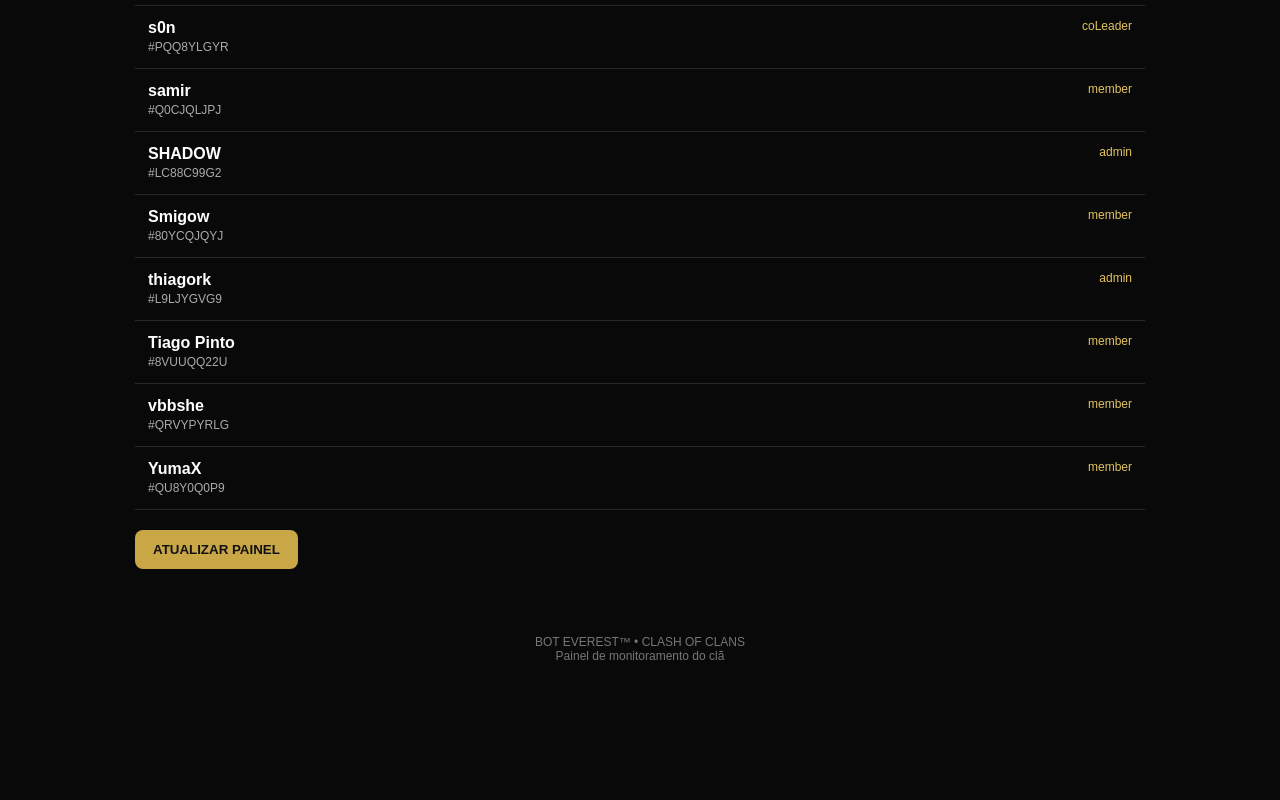
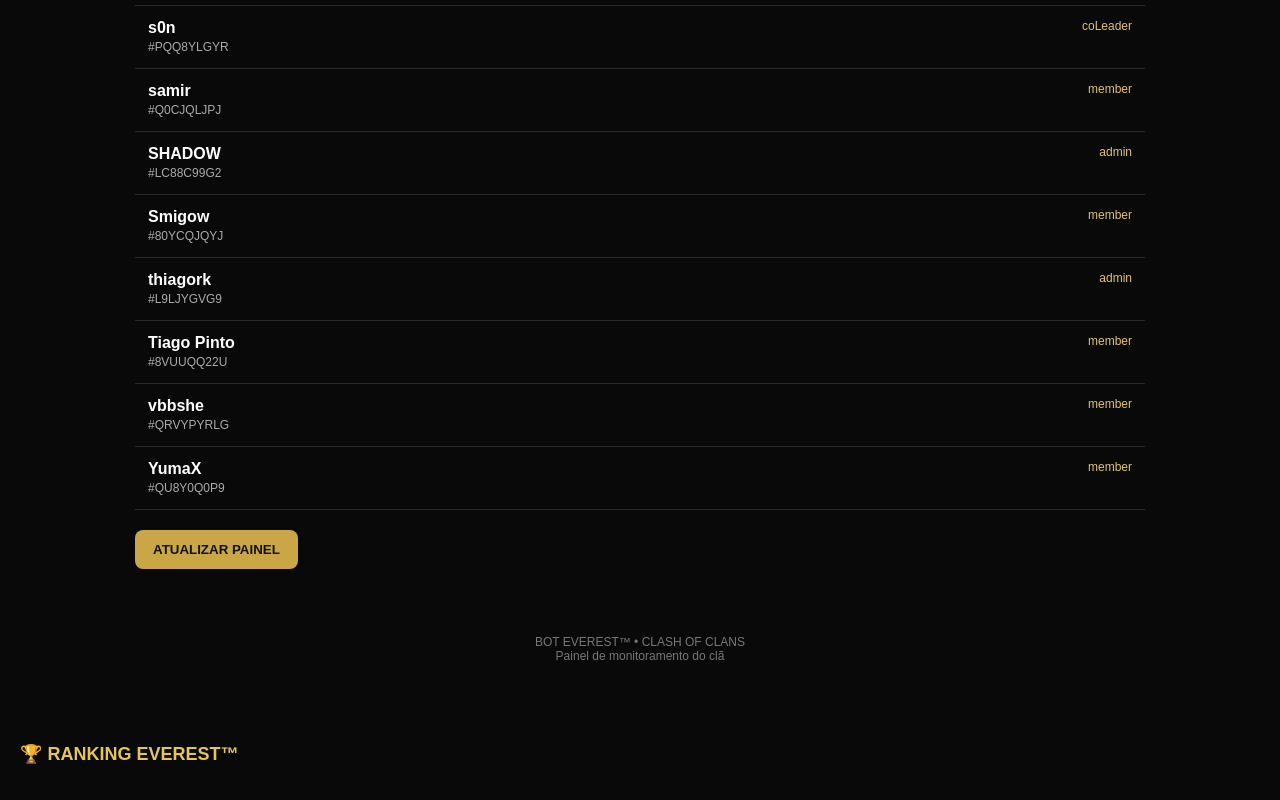
Before and after one commit to allansn/bot-everest, a plain HTML site: page index.html in a window 1280 px wide. Shown: the part 2764-3564 px from the top of the page. Before the commit the page ends 3457 px from the top, so only its background shows below. Drawn offline with Linux system fonts and the light colour scheme.

Commit message:
Atualizar o index.html

```diff
--- a/index.html
+++ b/index.html
@@ -228,4 +228,8 @@ carregar();
 setInterval(carregar, 5 * 60 * 1000);
 </script>
 </body>
+<section style="padding:20px;color:#e5c45e">
+<h2>🏆 RANKING EVEREST™</h2>
+<div id="ranking"></div>
+</section>
 </html>
```
